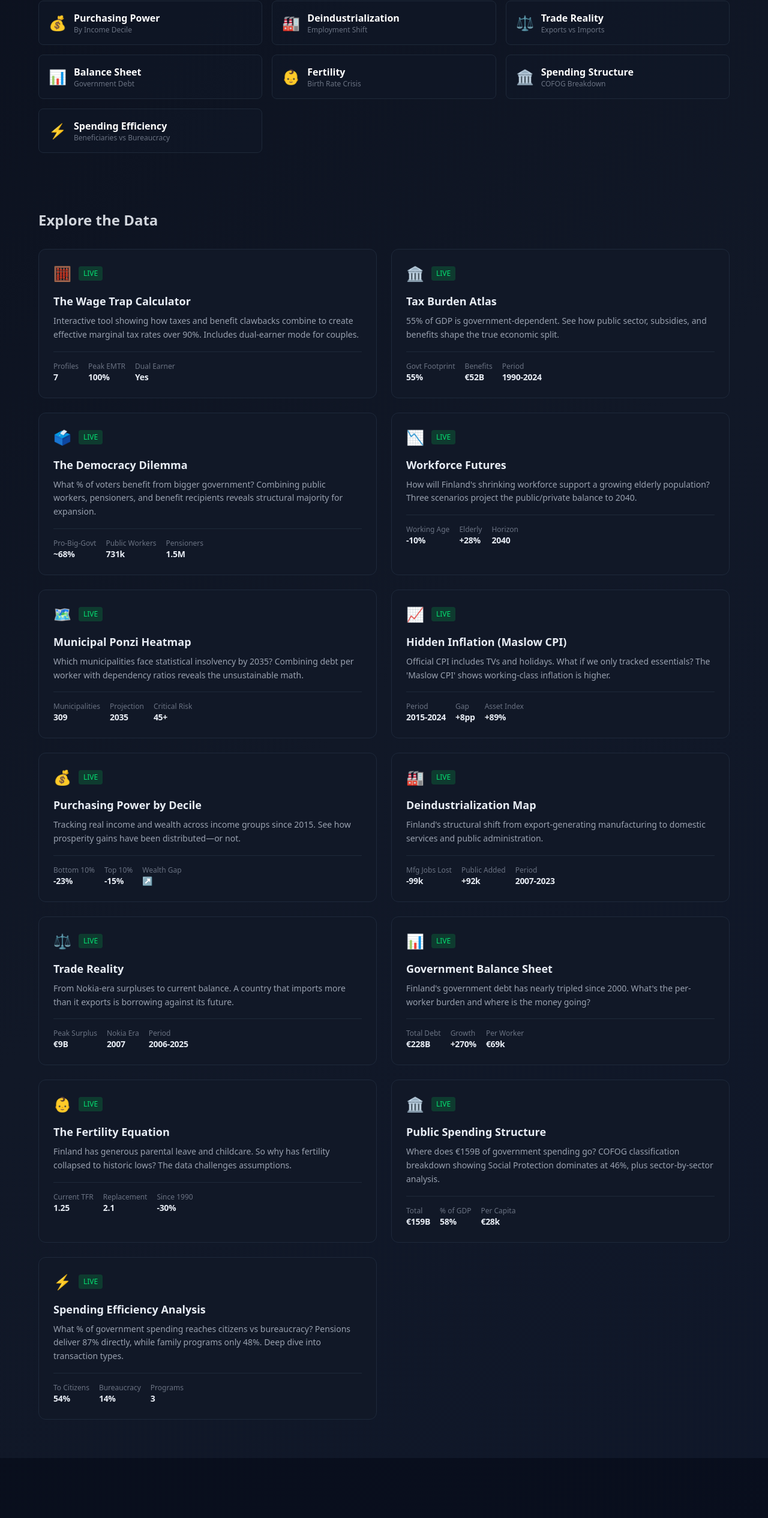
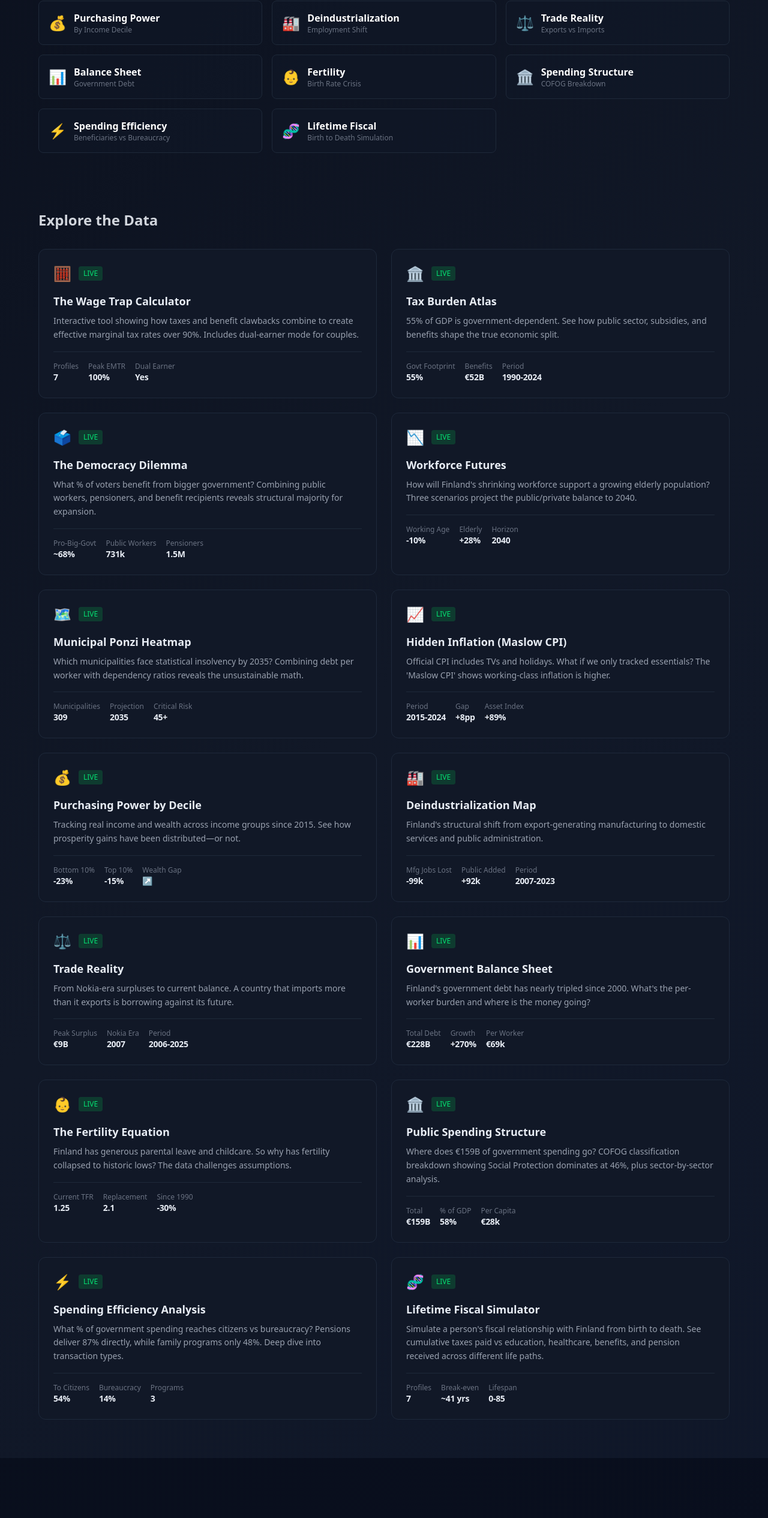
Before and after one commit to Olliwn/truth_engine, a Next.js app: page / in a window 1280 px wide. Shown: the part 806-3337 px from the top of the page at 60% size. Built offline with nearby package versions, Linux system fonts and the light colour scheme.

Commit message:
feat: Add Lifetime Fiscal Simulator link to main page

```diff
--- a/src/app/page.tsx
+++ b/src/app/page.tsx
@@ -142,7 +142,7 @@ export default async function Home() {
               color="indigo"
             />
           </div>
-          {/* Row 5: Spending Efficiency */}
+          {/* Row 5: Spending Efficiency, Lifetime Fiscal */}
           <div className="grid md:grid-cols-3 gap-4">
             <FeaturedCard
               emoji="⚡"
@@ -150,6 +150,13 @@ export default async function Home() {
               subtitle="Beneficiaries vs Bureaucracy"
               href="/xi"
               color="emerald"
+            />
+            <FeaturedCard
+              emoji="🧬"
+              title="Lifetime Fiscal"
+              subtitle="Birth to Death Simulation"
+              href="/rho"
+              color="teal"
             />
           </div>
         </div>
@@ -345,6 +352,19 @@ export default async function Home() {
                 { label: 'Programs', value: '3' },
               ]}
             />
+
+            <ProjectCard
+              title="Lifetime Fiscal Simulator"
+              emoji="🧬"
+              status="live"
+              description="Simulate a person's fiscal relationship with Finland from birth to death. See cumulative taxes paid vs education, healthcare, benefits, and pension received across different life paths."
+              href="/rho"
+              metrics={[
+                { label: 'Profiles', value: '7' },
+                { label: 'Break-even', value: '~41 yrs' },
+                { label: 'Lifespan', value: '0-85' },
+              ]}
+            />
           </div>
         </div>
       </section>
```
